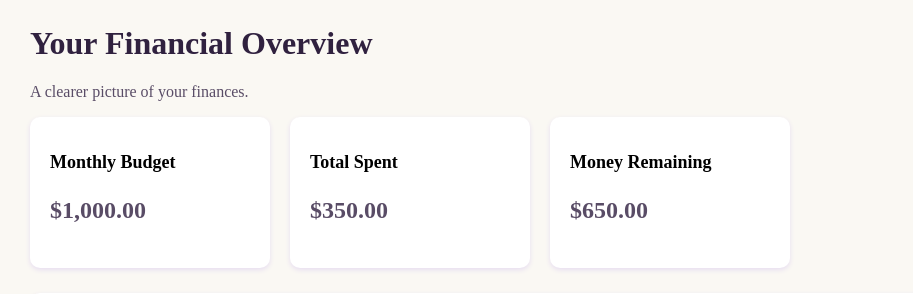
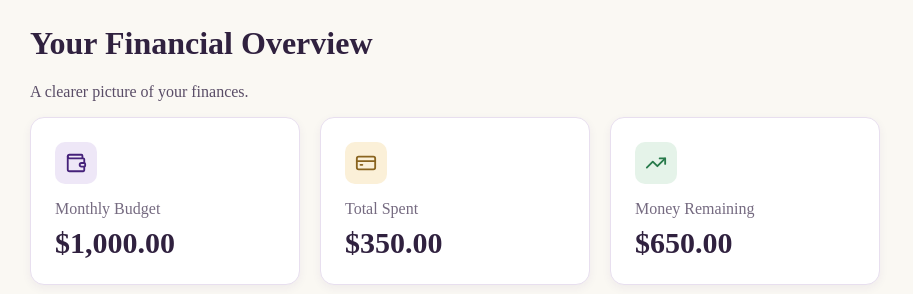
Before and after one commit to Laurence890/cash-cache, a Flask app: page / in a window 1280 px wide. Shown: the part 149-443 px from the top of the page, without its empty margins (0-913 px from the left). Run offline with Flask 3, Linux system fonts and the light colour scheme; the visitor is signed in with stand-in values (Sample User, id 1).

Commit message:
added icons to dashboard

```diff
--- a/static/style.css
+++ b/static/style.css
@@ -21,20 +21,28 @@
     }
 
     .card {
-        background-color: white;
-        padding: 20px;
-        border-radius: 10px;
-        width: 200px;
-        box-shadow: 0 2px 5px #E6DDF0;
+    background-color: #FFFFFF;
+    padding: 24px;
+    border-radius: 14px;
+    width: 220px;
+    border: 1px solid #E8DFEF;
+    box-shadow: 0 3px 10px rgba(69, 33, 122, 0.06);
     }
 
     .card h2 {
-        font-size: 18px;
+    font-size: 16px;
+    font-weight: normal;
+    color: #756A80;
+    margin-top: 16px;
+    margin-bottom: 8px;
     }
 
     .card p {
-        font-size: 24px;
-        font-weight: bold;
+    font-size: 30px;
+    font-weight: bold;
+    color: #30213F;
+    margin-top: 0;
+    margin-bottom: 0;
     }
 
     .graph-card {
@@ -43,6 +51,35 @@
         margin-top: 25px;
         border-radius: 10px;
         box-shadow: 0 2px 5px #E6DDF0;
+    }
+
+    .card-icon {
+    width: 42px;
+    height: 42px;
+    border-radius: 10px;
+    display: flex;
+    align-items: center;
+    justify-content: center;
+    }
+
+    .card-icon svg {
+    width: 22px;
+    height: 22px;
+    }
+
+    .budget-icon {
+    background-color: #EEE7F7;
+    color: #45217A;
+    }
+
+    .spent-icon {
+    background-color: #FBF0D8;
+    color: #8A641F;
+    }
+
+    .remaining-icon {
+    background-color: #E5F3E9;
+    color: #287A4B;
     }
 
     .graph-card img {
--- a/templates/dashboard.html
+++ b/templates/dashboard.html
@@ -9,16 +9,25 @@
 
 <div class="dashboard">
     <div class="card">
+        <div class="card-icon budget-icon">
+            <i data-lucide="wallet"></i>
+        </div>
         <h2>Monthly Budget</h2>
         <p>$1,000.00</p>
     </div>
 
     <div class="card">
+        <div class="card-icon spent-icon">
+            <i data-lucide="credit-card"></i>
+        </div>
         <h2>Total Spent</h2>
         <p>$350.00</p>
     </div>
 
     <div class="card">
+        <div class="card-icon remaining-icon">
+            <i data-lucide="trending-up"></i>
+        </div>
         <h2>Money Remaining</h2>
         <p>$650.00</p>
     </div>
```
